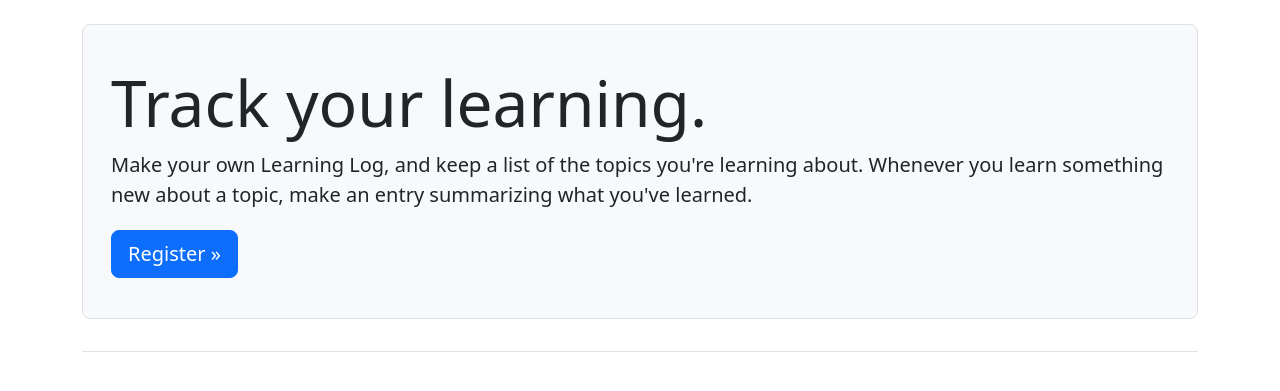
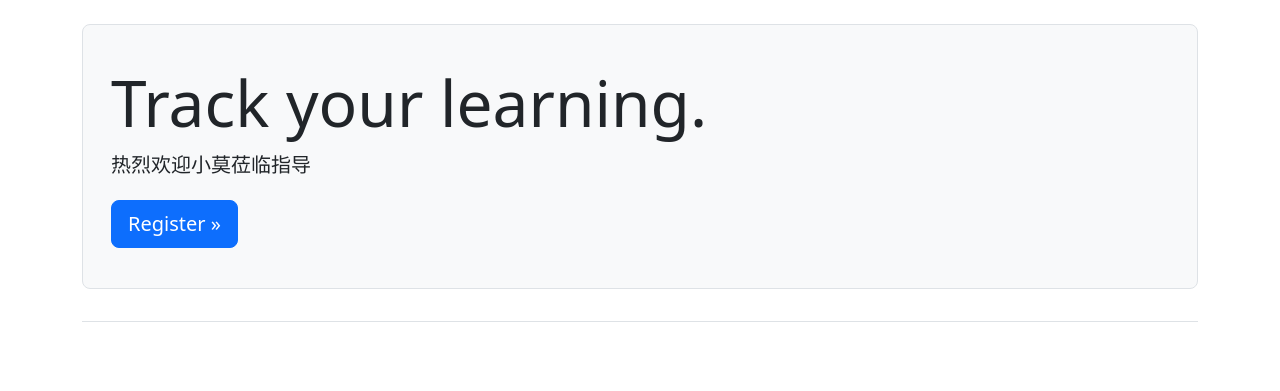
Before and after one commit to Zhang-Lianghui/learning_log, a Django app: page / in a window 1280 px wide. Shown: the part 58-449 px from the top of the page. Run offline with Django 5.2, Linux system fonts and the light colour scheme; some libraries are stand-ins or nearby versions.

Commit message:
修改主页内容

```diff
--- a/learning_logs/templates/learning_logs/index.html
+++ b/learning_logs/templates/learning_logs/index.html
@@ -3,9 +3,7 @@
 <div class="p-3 mb-4 bg-light border rounded-3">
     <div class="container-fluid py-4">
         <h1 class="display-3">Track your learning.</h1>
-        <p class="lead">Make your own Learning Log, and keep a list of the
-            topics you're learning about. Whenever you learn something new
-            about a topic, make an entry summarizing what you've learned.</p>
+        <p class="lead">热烈欢迎小莫莅临指导</p>
         {% if not user.is_authenticated %}
         <a class="btn btn-primary btn-lg mt-1" href="{% url 'users:register' %}">Register &raquo;</a>
         {% endif %}
```
